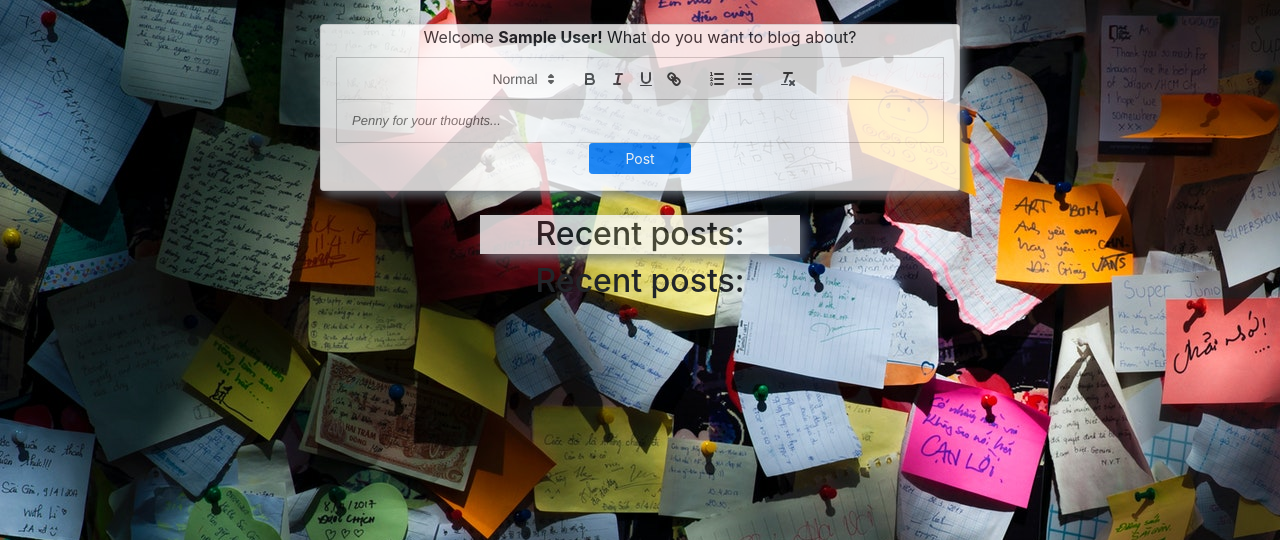
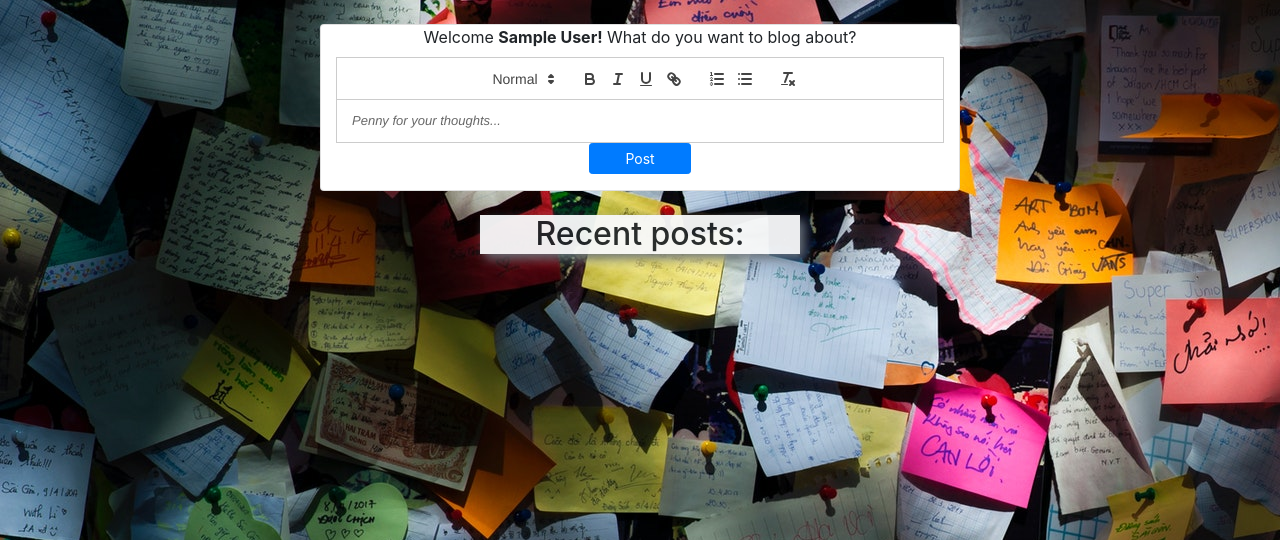
Before and after one commit to SarahKubik/rePost, a Node server app: page /dashboard in a window 1280 px wide. Shown: the part 96-636 px from the top of the page. Run offline with Node 20, Linux system fonts and the light colour scheme; the visitor is signed in with stand-in values (Sample User, id 1); data that the repository does not hold is empty; some libraries are stand-ins or nearby versions.

Commit message:
tweaked from .8 to .95

```diff
--- a/public/css/style.css
+++ b/public/css/style.css
@@ -3,12 +3,10 @@ body {
 
 }
 .custom-card {
-  opacity: .8;
+  opacity: .95;
   box-shadow: 5px 5px 10px #6c757d !important;
 }
-.custom-h2 {
 
-}
 ul {
   list-style-position: inside !important;
 }
--- a/views/dashboard.handlebars
+++ b/views/dashboard.handlebars
@@ -1,6 +1,6 @@
 
 
-<div class="card custom-card col-6 my-4 mx-auto text-center">
+<div class="card col-6 my-4 mx-auto text-center">
   <form class="form-group" id="post-form">
     <label for="editor">Welcome <strong>{{name}}!</strong> What do you want to blog about?</label>
     <div id="editor"></div>
@@ -12,9 +12,6 @@
 <div class="bg-light container text-center mx-auto  custom-card col-3 custom-h2">
   <h2>Recent posts:</h2>
 </div>
-
-
-<h2 class="text-center">Recent posts:</h2>
 {{#if userPosts.length}}
   {{#each userPosts as |post|}}
   <div class="card mx-auto col-8 my-4">
@@ -34,7 +31,6 @@
     </ul>
     {{/if}}
     <h5 class="card-title mt-1 ml-1">
-
         {{{post.content}}}
     </h5>
     <div class="card-text text-right border-bottom">
--- a/views/homepage.handlebars
+++ b/views/homepage.handlebars
@@ -8,7 +8,7 @@
       <li class="media">
         {{!-- <img src="..." class="mr-3 rounded" alt="..."> --}}
         <div class="media-body border-bottom py-1">
-          <p class="mt-0 mb-1 card-text pb-1" style="font-weight: bold; font-size: smaller"></p>{{trail.user.name}}</p>
+          <p class="mt-0 mb-1 card-text pb-1"></p><strong>{{trail.user.name}}</strong></p>
           {{{trail.content}}}
         </div>
       </li>
```
